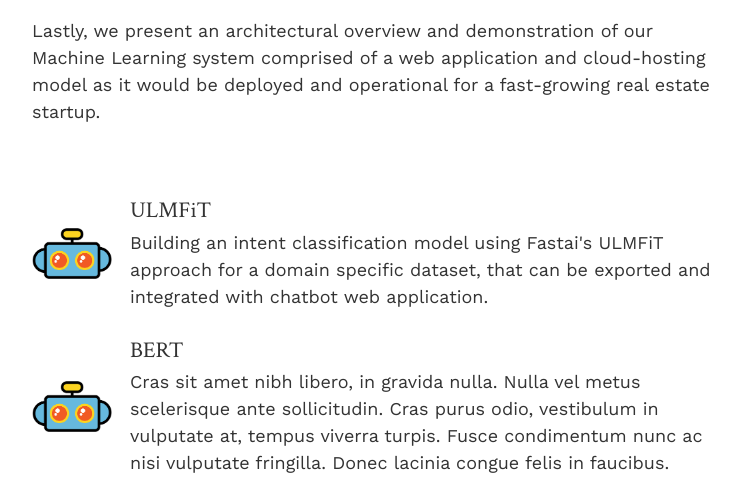
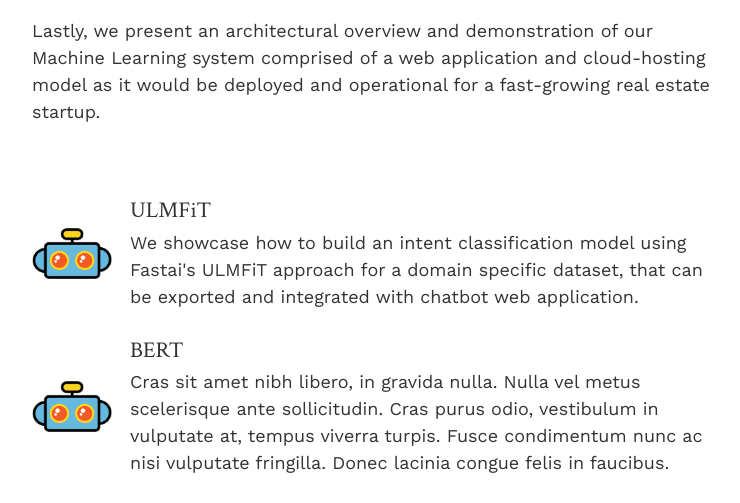
Before and after one commit to acary/chatbot-sml, a Flask app: page / in a window 1280 px wide. Shown: the part 1124-1627 px from the top of the page, without its empty margins (83-823 px from the left). Run offline with Flask 2, Linux system fonts and the light colour scheme; some libraries are stand-ins or nearby versions.

Commit message:
small fix

```diff
--- a/templates/media_list.html
+++ b/templates/media_list.html
@@ -8,7 +8,7 @@
           <img src="{{ url_for('static', filename='img/chatbot.png')}}" alt="ULMFiT" class="mr-3 media_list">
           <div class="media-body">
             <h5 class="mt-0 mb-1">ULMFiT</h5>
-            Building an intent classification model using Fastai's ULMFiT approach for a domain specific dataset, that can be exported and integrated with chatbot web application.
+            We showcase how to build an intent classification model using Fastai's ULMFiT approach for a domain specific dataset, that can be exported and integrated with chatbot web application.
           </div>
         </li>
         <li class="media my-4">
```
